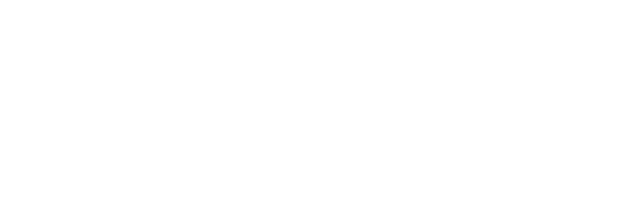
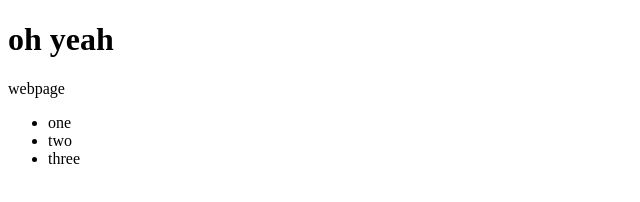
Before and after one commit to JAC1116/JAC, a plain HTML site: page index.html in a window 1280 px wide. Shown: the whole page, without its empty margins (0-640 px from the left). Drawn offline with Linux system fonts and the light colour scheme.

Commit message:
Update index.html

```diff
--- a/index.html
+++ b/index.html
@@ -2,9 +2,21 @@
 <html lang="en">
 <head>
     <meta charset="utf-8">
-    <title>Page Title</title>
+    <title>idk</title>
 </head>
 <body>
-    <!-- Page content goes here -->
+    <header>
+        <h1> oh yeah</h1>
+    </header>
+    <main>
+        <p>
+            webpage
+        </p>
+        <ul>
+            <li> one </li>
+            <li> two </li>
+        <li> three</li>
+        </ul>
+    </main>
 </body>
 </html>
```
